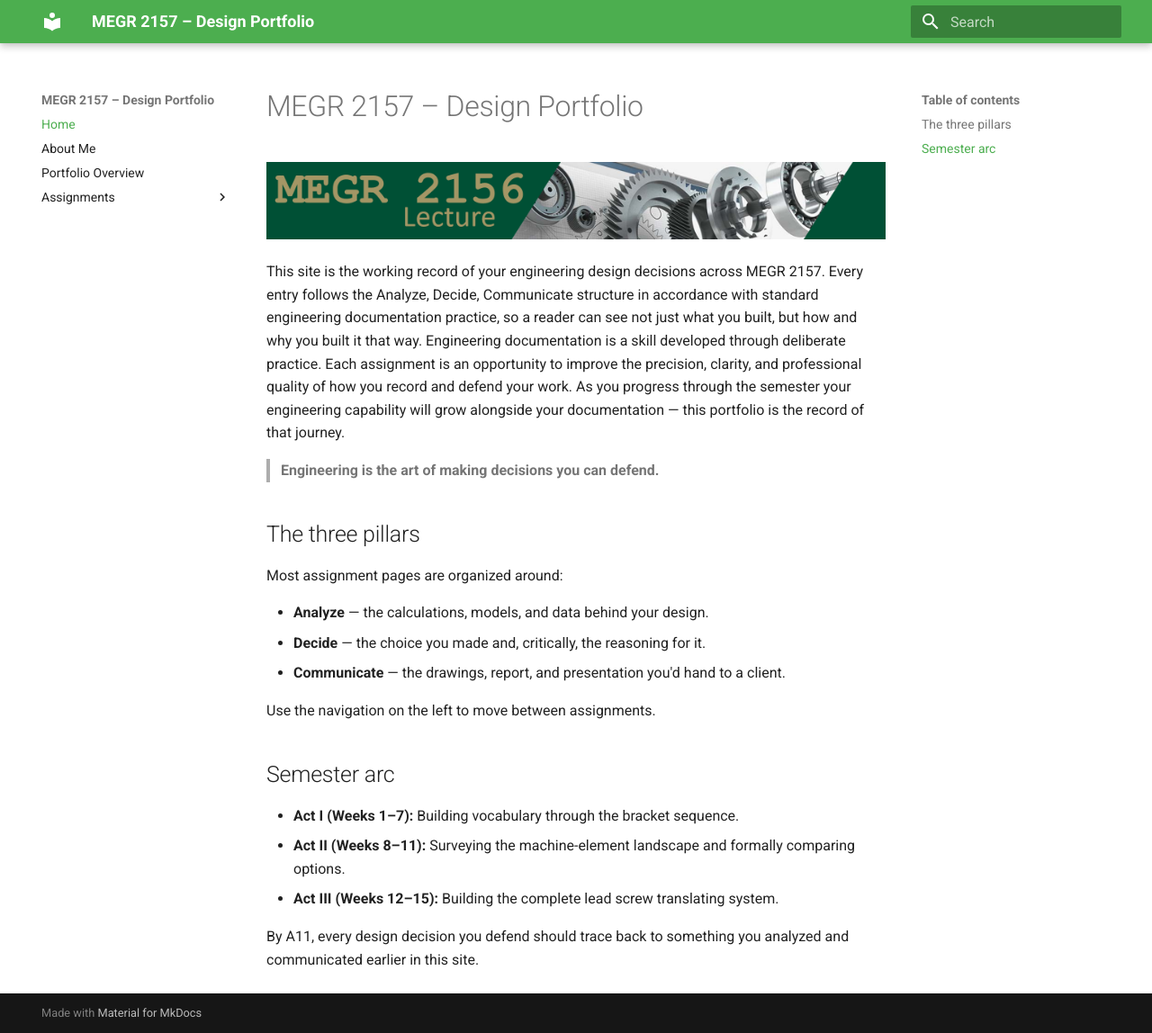
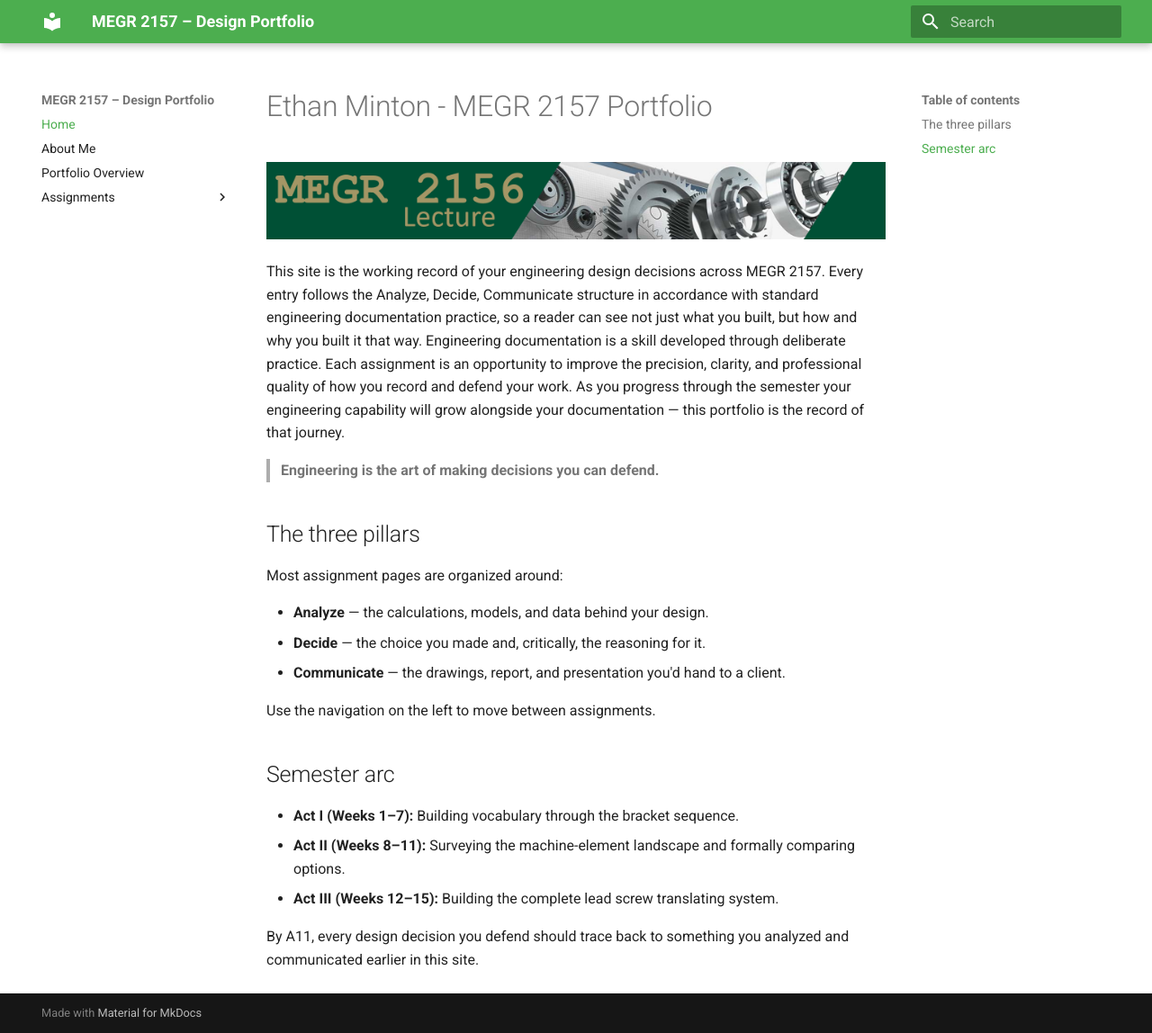
Before and after one commit to EthanMinton/megr2157-portfolio, an MkDocs documentation site: the page built from docs/index.md, in a window 1280 px wide and 1148 px high. Shown: the whole window at 90% size. Built offline with MkDocs 1.6.1 and Material for MkDocs 9.7.7, drawn with Linux system fonts in a browser that asks for light colours.

Commit message:
Update index.md

```diff
--- a/docs/index.md
+++ b/docs/index.md
@@ -1,4 +1,4 @@
-# MEGR 2157 – Design Portfolio
+# Ethan Minton - MEGR 2157 Portfolio
 
 ![MEGR 2156-7 Title](MEGR2156title.png)
 
```
